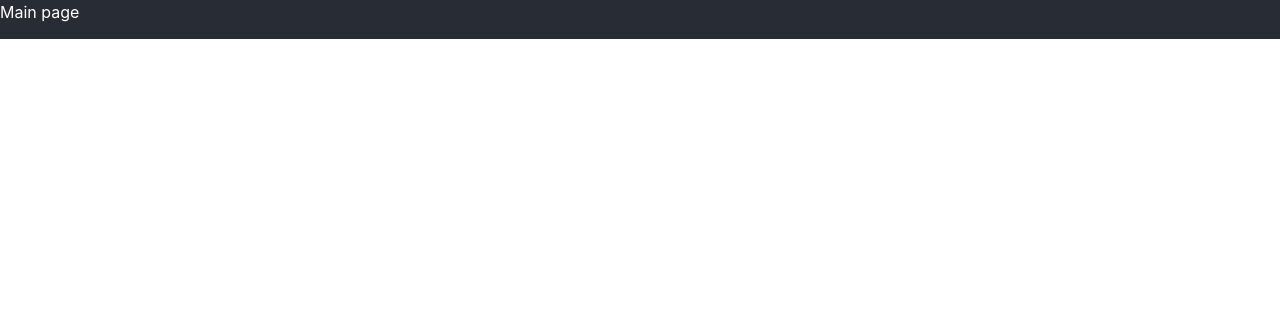
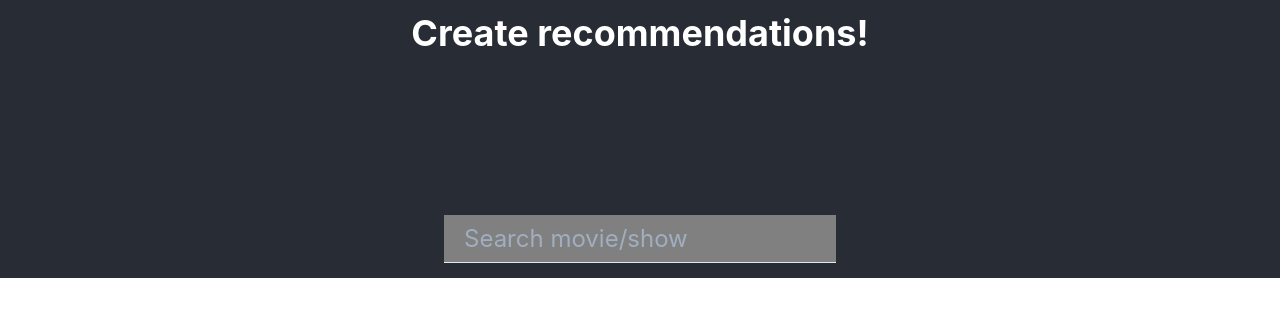
Before and after one commit to sondrew/smdb-frontend, a React (Create React App) app: page / in a window 1280 px wide. Shown: the top 316 px of the page. Built offline with nearby package versions, Linux system fonts and the light colour scheme.

Commit message:
Add welcome page with input field for search

```diff
--- a/src/App.tsx
+++ b/src/App.tsx
@@ -6,6 +6,7 @@ import { ChakraProvider } from '@chakra-ui/react';
 import { BrowserRouter } from 'react-router-dom';
 
 import Dashboard from './Components/Dashboard';
+import WelcomePage from './Components/WelcomePage';
 import './App.css';
 
 function App() {
@@ -16,7 +17,7 @@ function App() {
           <div className="App">
             <Routes>
               <Route path="/favourites" element={<Dashboard />} />
-              <Route path="/" element={<span>Main page</span>} />
+              <Route path="/" element={<WelcomePage />} />
             </Routes>
           </div>
         </ChakraProvider>
--- /dev/null
+++ b/src/Components/WelcomePage.tsx
@@ -0,0 +1,47 @@
+import React from 'react';
+import {
+  Box,
+  Center,
+  Flex,
+  GridItem,
+  Heading,
+  Input,
+  SimpleGrid,
+} from '@chakra-ui/react';
+
+const WelcomePage: React.FC = () => {
+  return (
+    <Box>
+      <Heading pt={3} mb={6} textAlign="center">
+        Create recommendations!
+      </Heading>
+
+      <Flex mt={40} justifyContent="center">
+        <Box
+          w={{
+            zero: '95%',
+            xxs: '95%',
+            xs: '90%',
+            sm: '60%',
+            md: '30%',
+            lg: '25%',
+            xl: '20%',
+            xxl: '16%',
+          }}
+          bgColor="grey"
+        >
+          <Input
+            pl={5}
+            fontSize={'x-large'}
+            variant="flushed"
+            size="lg"
+            placeholder="Search movie/show"
+          />
+        </Box>
+      </Flex>
+    </Box>
+  );
+};
+
+WelcomePage.displayName = 'WelcomePage';
+export default WelcomePage;
```
